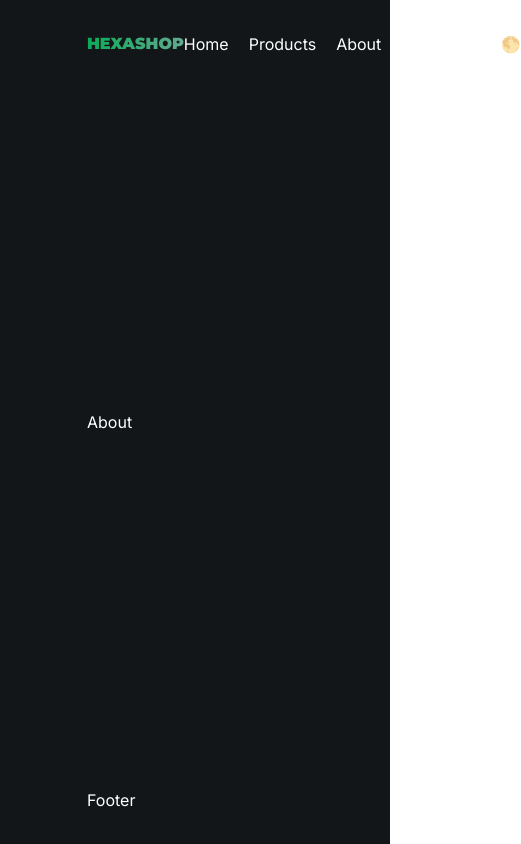
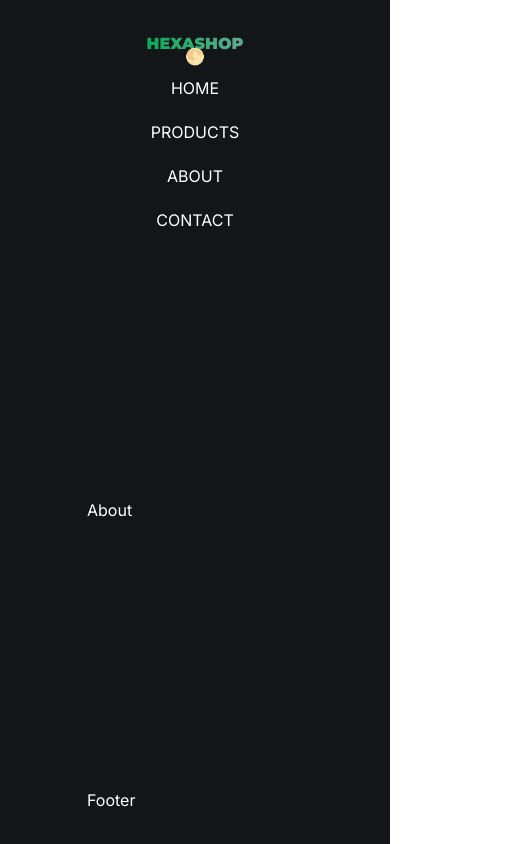
Before and after one commit to TS001gh/hexashop, a Next.js app: page /about in a window 390 px wide. Shown: the whole page, 521 px wide, since content can reach past the window. Built offline with nearby package versions, Linux system fonts and the light colour scheme.

Commit message:
responsive styling

```diff
--- a/src/Components/Navbar/Navbar.jsx
+++ b/src/Components/Navbar/Navbar.jsx
@@ -4,7 +4,7 @@ import NavEelements from '../elements/NavEelements/NavEelements';
 
 function Navbar() {
   return (
-    <div className="flex justify-between items-center">
+    <div className="flex justify-between items-center lg:flex-row flex-col gap-9">
       <Logo />
       <NavEelements />
     </div>
--- a/src/Components/elements/DarkLightTheme/DarkLightTheme.jsx
+++ b/src/Components/elements/DarkLightTheme/DarkLightTheme.jsx
@@ -9,19 +9,21 @@ function DarkLightTheme() {
   const { mode, toggle } = useContext(ThemeContext);
 
   return (
-    <div className="relative flex justify-center items-center ml-5">
+    <div
+      className={`flex justify-center items-center ${styles.themesCon} mr-6`}
+    >
       <div
-        className={`text-xl transition-all ease-in-out duration-500 absolute cursor-pointer drop-shadow-3xl-dark ${
+        className={`text-xl ml-3 transition-all ease-in-out duration-500 cursor-pointer drop-shadow-3xl-dark ${
           mode !== 'dark' ? `${styles.sub_theme}` : `${styles.isntActive}`
-        }`}
+        } ${styles.themesEle}`}
         onClick={toggle}
       >
         🌑
       </div>
       <div
-        className={`text-xl transition-all ease-in-out duration-500 absolute cursor-pointer ${
+        className={`text-xl ml-3 transition-all ease-in-out duration-500 cursor-pointer ${
           mode !== 'light' ? `${styles.sub_theme}` : `${styles.isntActive}`
-        } drop-shadow-3xl-light`}
+        } drop-shadow-3xl-light ${styles.themesEle}`}
         onClick={toggle}
       >
         🌕
--- a/src/Components/elements/DarkLightTheme/styles.module.css
+++ b/src/Components/elements/DarkLightTheme/styles.module.css
@@ -21,3 +21,11 @@
     scale: 1;
   }
 }
+
+.themesCon {
+  position: relative;
+}
+
+.themesEle {
+  position: absolute;
+}
--- a/src/Components/elements/NavEelements/NavEelements.jsx
+++ b/src/Components/elements/NavEelements/NavEelements.jsx
@@ -4,20 +4,20 @@ import DarkLightTheme from '../DarkLightTheme/DarkLightTheme';
 
 function NavEelements() {
   return (
-    <ul className="flex justify-between items-center gap-5">
-      <li>
+    <ul className="flex lg:flex-row flex-col justify-between items-center gap-5">
+      <DarkLightTheme />
+      <li className=" px-7 py-3 bg-teal-300 text-center uppercase lg:bg-transparent lg:w-full lg:p-0 w-[100%] sm:w-[400px] hover:cursor-pointer hover:text-slate-500 transition-all flex-1">
         <Link href={'/'}>Home</Link>
       </li>
-      <li>
+      <li className=" px-7 py-3 bg-teal-300 text-center uppercase lg:bg-transparent lg:w-full lg:p-0 w-[100%] sm:w-[400px] hover:cursor-pointer hover:text-slate-500 transition-all flex-1">
         <Link href={'/products'}>Products</Link>
       </li>
-      <li>
+      <li className=" px-7 py-3 bg-teal-300 text-center uppercase lg:bg-transparent lg:w-full lg:p-0 w-[100%] sm:w-[400px] hover:cursor-pointer hover:text-slate-500 transition-all flex-1">
         <Link href={'/about'}>About</Link>
       </li>
-      <li>
+      <li className=" px-7 py-3 bg-teal-300 text-center uppercase lg:bg-transparent lg:w-full lg:p-0 w-[100%] sm:w-[400px] hover:cursor-pointer hover:text-slate-500 transition-all flex-1">
         <Link href={'/contact'}>Contact</Link>
       </li>
-      <DarkLightTheme />
     </ul>
   );
 }
--- a/src/app/(static_pages)/contact/page.jsx
+++ b/src/app/(static_pages)/contact/page.jsx
@@ -4,7 +4,7 @@ import styles from './contact.module.css';
 
 function Contact() {
   return (
-    <div className="flex gap-14 justify-between items-center">
+    <div className="flex lg:gap-14 lg:justify-between lg:flex-row flex-col gap-48 items-center">
       <Image
         src={'contact.svg'}
         alt={'contact image'}
--- a/src/app/page.jsx
+++ b/src/app/page.jsx
@@ -2,7 +2,7 @@ import Image from 'next/image';
 
 export default function Home() {
   return (
-    <main className="flex justify-between items-center gap-48">
+    <main className="justify-between items-center gap-48 lg:flex lg:flex-row flex-col">
       <div className="flex flex-col flex-1 gap-8">
         <h1 className="header text-5xl">Your Best Online shop destination</h1>
         <p className="sub_text">
@@ -11,7 +11,7 @@ export default function Home() {
           perferendis? Ad atque sunt nihil, minima cupiditate ducimus a.
         </p>
       </div>
-      <div className="image flex-1">
+      <div className="image lg:flex-1 mt-12">
         <Image
           src={'heroImage.svg'}
           alt="Shop Image"
```
